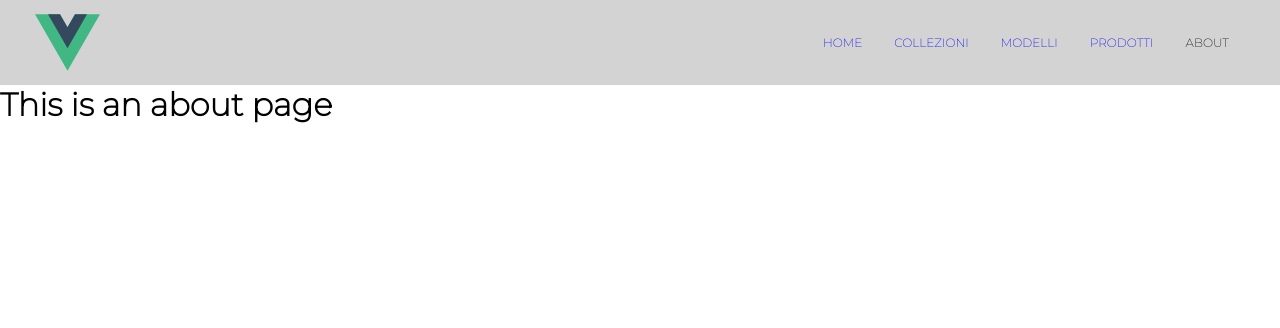
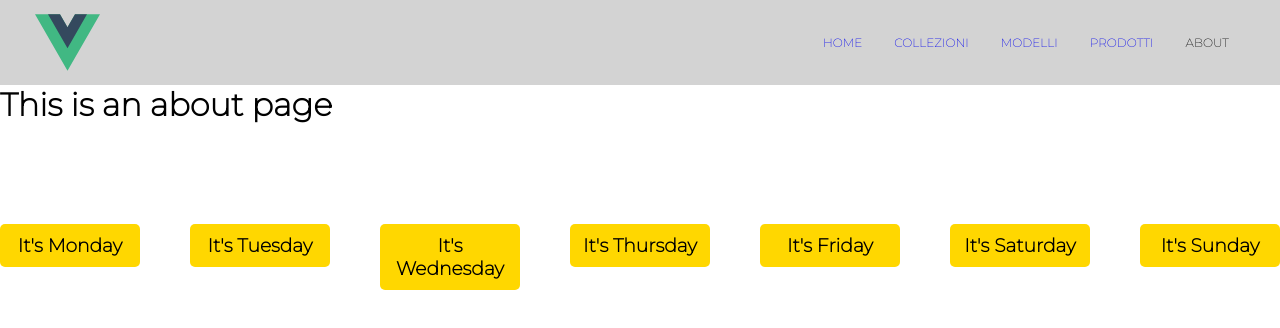
Before and after one commit to filippopelloia/app-lavabi, a Vue app: page /about in a window 1280 px wide. Shown: the top 328 px of the page. Built offline with nearby package versions, Linux system fonts and the light colour scheme.

Commit message:
Second commit

```diff
--- /dev/null
+++ b/src/components/CardAbout.vue
@@ -0,0 +1,29 @@
+<template>
+    <div class="about-card">
+        <h3>{{ titolo }}</h3>
+    </div>
+</template>
+
+<script>
+
+export default{
+    data() {
+        return{
+            titolo: this.cardContent
+        }
+    },
+    props: {
+        cardContent: String
+    }
+}
+</script>
+
+
+<style>
+    .about-card{
+        background-color: gold;
+        border-radius: 5px;
+        padding: 10px;
+        text-align: center;
+    }
+</style>
--- a/src/views/AboutView.vue
+++ b/src/views/AboutView.vue
@@ -1,5 +1,46 @@
 <template>
   <div>
     <h1>This is an about page</h1>
+
+    <div class="card-about-content">
+      <div v-for="(day, index) in week" :key="index">
+        <CardAbout :cardContent="day"></CardAbout>
+      </div>
+    </div>
+
   </div>
 </template>
+
+<script>
+  import CardAbout from '../components/CardAbout.vue'
+
+  export default{
+    components: {
+        CardAbout
+    },
+    data(){
+      return{
+        box: 'It\'s Monday',
+        week: [
+          'It\'s Monday',
+          'It\'s Tuesday',
+          'It\'s Wednesday',
+          'It\'s Thursday',
+          'It\'s Friday',
+          'It\'s Saturday',
+          'It\'s Sunday'
+        ]
+      }
+    }
+  }
+
+</script>
+
+<style scoped>
+  .card-about-content{
+    display: grid;
+    grid-template: auto auto / repeat(7, 1fr);
+    gap: 50px;
+    margin-top: 100px;
+  }
+</style>
--- a/src/views/ModelloView.vue
+++ b/src/views/ModelloView.vue
@@ -68,7 +68,6 @@
                    v-model="searchText"
             >
             <!-- END INPUT -->
-
 
 
             <!-- BUTTON RESET -->
@@ -145,7 +144,7 @@ export default {
 
         };
     },
-/*     computed: {
+    /*  computed: {
         filteredModels(){
             const search = this.searchText.toLowerCase();
             const selected = this.selected.toLowerCase();
@@ -178,10 +177,50 @@ export default {
             const selectedDepth = this.selectedDepth;
             const numeroVasche = this.numeroVasche;
 
-            return this.models.filter(model => this.filteredModels(model, search, selected, selectedDimension, numeroVasche));
+            return this.models.filter(model => this.filterModel(model, search, selected, selectedDimension, numeroVasche));
         },
 
-        filterModel(model, search, selected, selectedDimension, numeroVasche)
+        filterModel(model, search, selected, selectedDimension, numeroVasche) {
+            const nome = model && model.val('nome').toLowerCase();
+            const base = model && model.val('base').toLowerCase();
+            const dimension = model && model.val('dimensioni');
+            const depth = model && model.val('profondita_vasca');
+            const vasche = model && model.val('descrizione_breve');
+
+            return (
+                this.filterByName(nome, search) &&
+                this.filterByBase(base, selected) &&
+                this.filterByDimension(dimension, selectedDimension) &&
+                this.filterByNumeroVasche(vasche, numeroVasche)
+            );
+        },
+
+        filterByName(nome, search){
+            return nome.startsWidth(search);
+        },
+
+        filterByBase(base, selected) {
+            return selected === '' || (base === selected) || (selected === 'corner' && base === 'corner');
+        },
+
+        filterByDimension(dimension, selectedDimension) {
+            return selectedDimension === '' || (dimension === selectedDimension);
+        },
+
+        filterByNumeroVasche(vasche, numeroVasche) {
+        if (numeroVasche === '') {
+            return true;
+        }
+
+        if (!vasche) {
+            return false;
+        }
+
+        const valuesToCheck = Array.isArray(vasche) ? vasche : [vasche];
+        return valuesToCheck.some(value => value.includes(numeroVasche.toString()));
+
+        }
+
     },
     methods: {
         //funzione RESET
```
